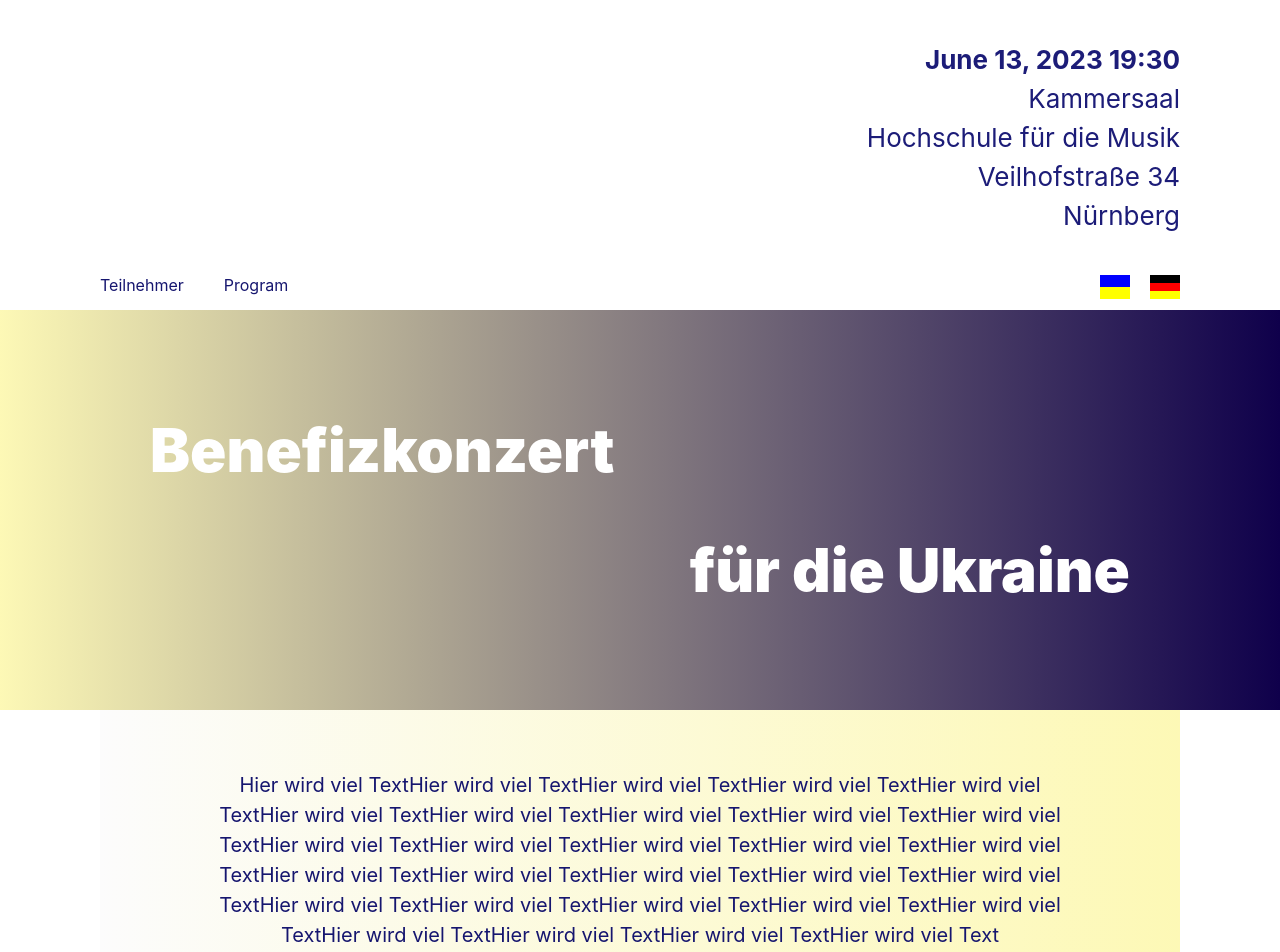
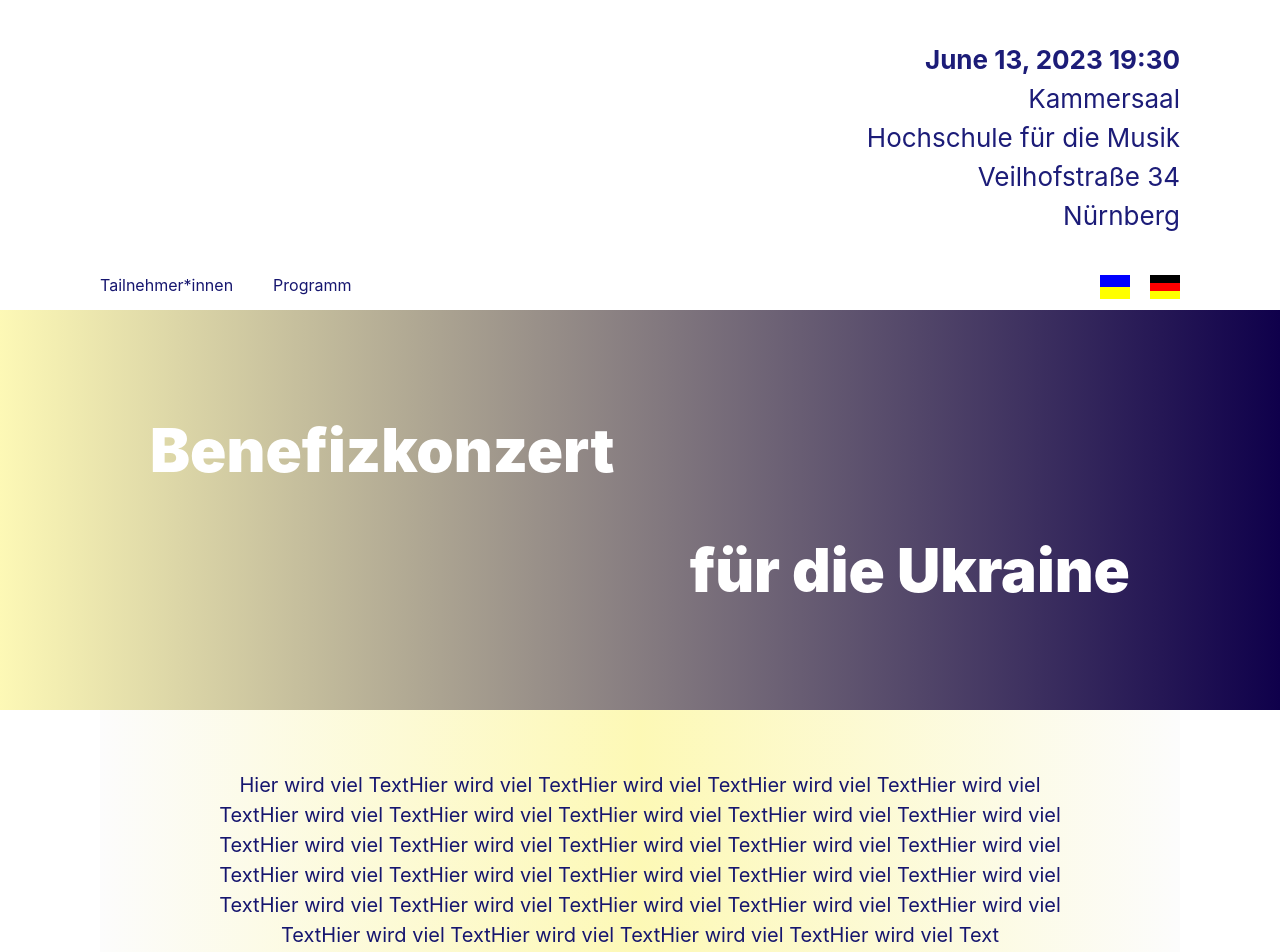
Before and after one commit to a-nn-a-bychkova/culture-event, a React (Create React App) app: page / in a window 1280 px wide. Shown: the top 952 px of the page. Built offline with nearby package versions, Linux system fonts and the light colour scheme.

Commit message:
mistakes grammatical

```diff
--- a/src/components/About/About.module.css
+++ b/src/components/About/About.module.css
@@ -3,7 +3,8 @@
   background: linear-gradient(
     90deg,
     rgba(249, 249, 249, 0.5) 0%,
-    rgba(251, 242, 109, 0.5) 100%
+    rgba(251, 242, 109, 0.5) 50%,
+    rgba(249, 249, 249, 0.5) 100%
   );
   /* background-color: rgba(251, 242, 109, 0.5); */
   color: rgb(22, 22, 111);
--- a/src/components/App.js
+++ b/src/components/App.js
@@ -31,10 +31,10 @@ function App() {
             onClick={() => handleClick(participantsRef)}
             className={s.NavButton}
           >
-            {language === 'de' ? 'Teilnehmer' : 'Учасники'}
+            {language === 'de' ? 'Tailnehmer*innen' : 'Учасники'}
           </div>
           <div onClick={() => handleClick(programmRef)} className={s.NavButton}>
-            {language === 'de' ? 'Program' : 'Програма'}
+            {language === 'de' ? 'Programm' : 'Програма'}
           </div>
         </div>
         <Flags />
--- a/src/components/Participants/Participants.js
+++ b/src/components/Participants/Participants.js
@@ -27,7 +27,7 @@ const Participants = () => {
     <div className={s.Container}>
       <ul className={s.ParticipantsList}>
         {language === 'de' ? (
-          <span className={s.BoldText}>Participants</span>
+          <span className={s.BoldText}>Tailnehmer*innen</span>
         ) : (
           <span className={s.BoldText}>Учасники</span>
         )}
--- a/src/components/Participants/Participants.module.css
+++ b/src/components/Participants/Participants.module.css
@@ -2,7 +2,8 @@
   background: linear-gradient(
     90deg,
     rgba(248, 248, 248, 0.5) 0%,
-    rgb(28, 28, 120, 0.5) 100%
+    rgb(28, 28, 120, 0.5) 50%,
+    rgba(248, 248, 248, 0.5) 100%
   );
   /* background: rgb(28, 28, 120, 0.3); */
   padding-top: 20px;
```
